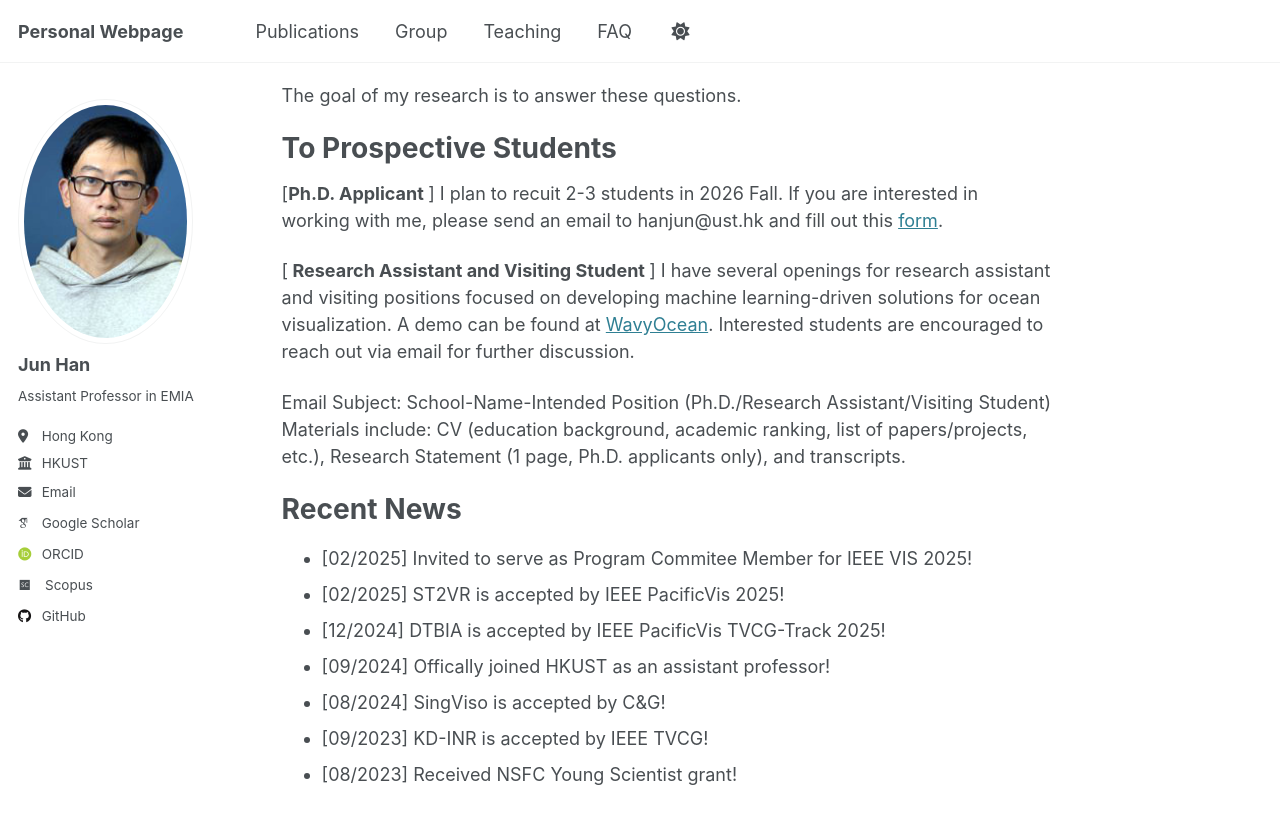
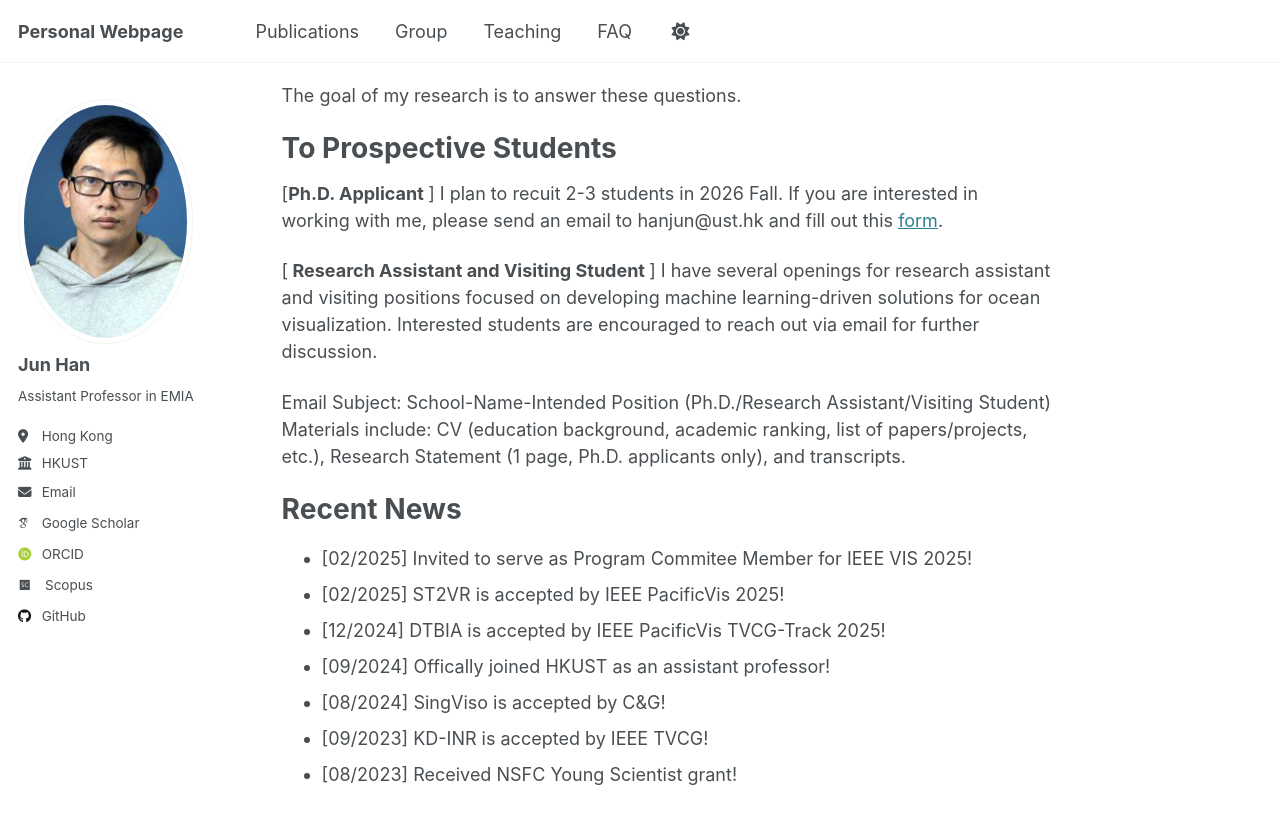
Before and after one commit to stevenhan1991/stevenhan1991.github.io, a Jekyll site: the page built from _pages/about.md, in a window 1280 px wide and 900 px high, scrolled down 649 px. Shown: the top 824 px of the window. Built offline with Jekyll 4.4.1, drawn with Linux system fonts in a browser that asks for light colours; some web fonts are replaced.

Commit message:
Update about.md

```diff
--- a/_pages/about.md
+++ b/_pages/about.md
@@ -22,7 +22,7 @@ The goal of my research is to answer these questions.
 [<b>Ph.D. Applicant </b>] I plan to recuit 2-3 students in 2026 Fall. If you are interested in working with me, please send an email to hanjun@ust.hk and fill out this <a href='https://forms.gle/FBWqxbXtYLyB9Rkw9'>form</a>.
 <br />
 
-[<b> Research Assistant and Visiting Student </b>] I have several openings for research assistant and visiting positions focused on developing machine learning-driven solutions for ocean visualization. A demo can be found at <a href='https://ocean.hkust.edu.hk:8443/SiteMapApi/new/index.jsp'>WavyOcean</a>. Interested students are encouraged to reach out via email for further discussion.
+[<b> Research Assistant and Visiting Student </b>] I have several openings for research assistant and visiting positions focused on developing machine learning-driven solutions for ocean visualization. Interested students are encouraged to reach out via email for further discussion.
 <br />
 
 Email Subject: School-Name-Intended Position (Ph.D./Research Assistant/Visiting Student)
```
